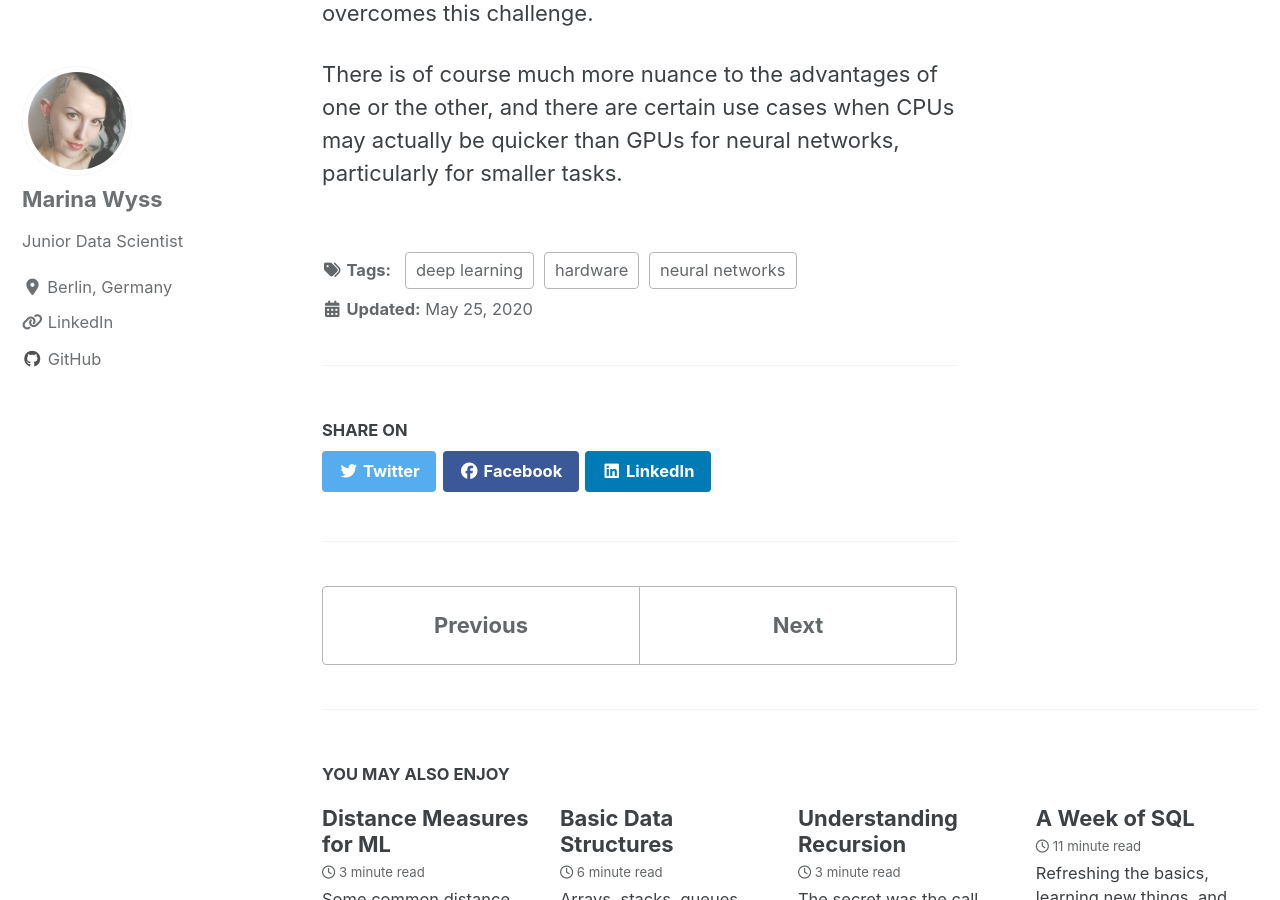
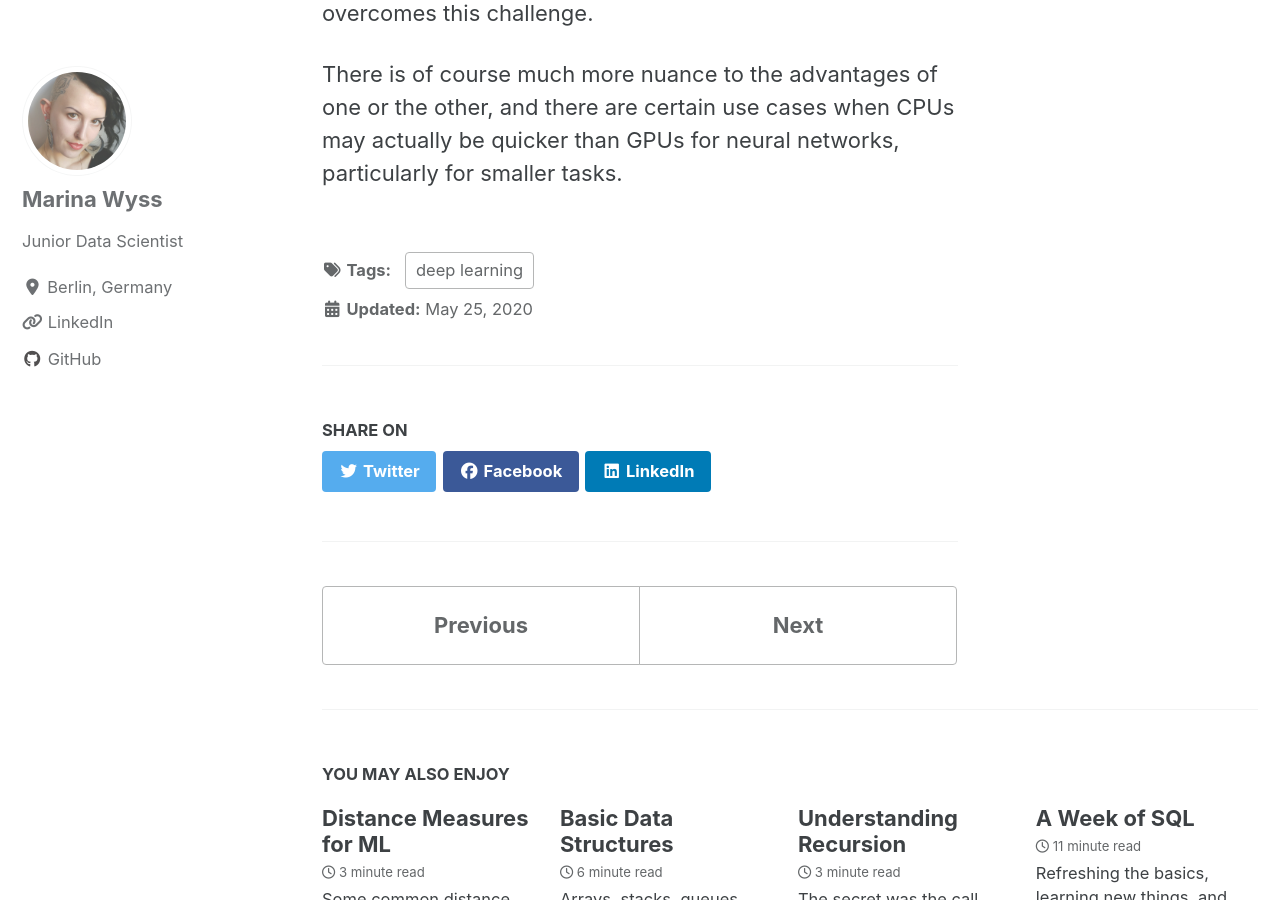
Before and after one commit to MarinaWyss/MarinaWyss.github.io, a Jekyll site: the page built from _posts/2020-05-25-gpu.md, in a window 1280 px wide and 900 px high, scrolled down 2395 px. Built offline with Jekyll 4.4.1, drawn with Linux system fonts in a browser that asks for light colours; cached includes are drawn as plain includes; nearby versions of some CDN libraries.

Commit message:
change tags

```diff
--- a/_posts/2020-05-25-gpu.md
+++ b/_posts/2020-05-25-gpu.md
@@ -1,7 +1,7 @@
 ---
 title: "Why we need GPUs for Deep Learning"
 date: 2020-05-25
-tags: [hardware, deep learning, neural networks]
+tags: [deep learning]
 header:
   image: "/images/gpu/nvidia.png"
 excerpt: "A little bit on CPU vs. GPU, and why GPUs excel for deep learning tasks."
```
